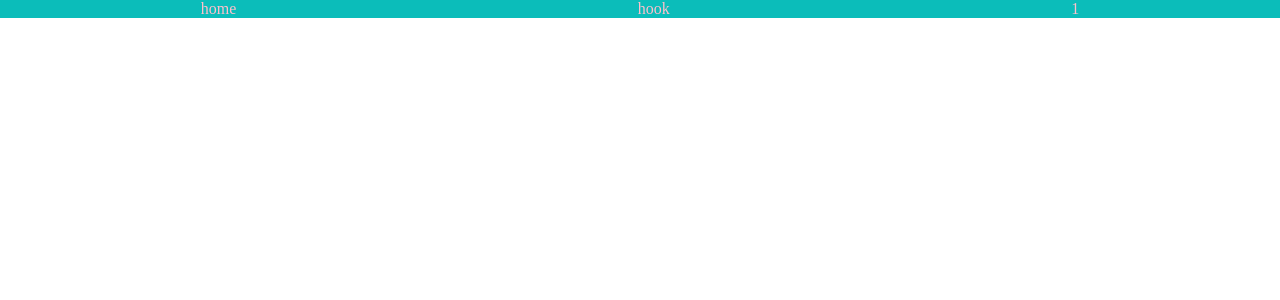
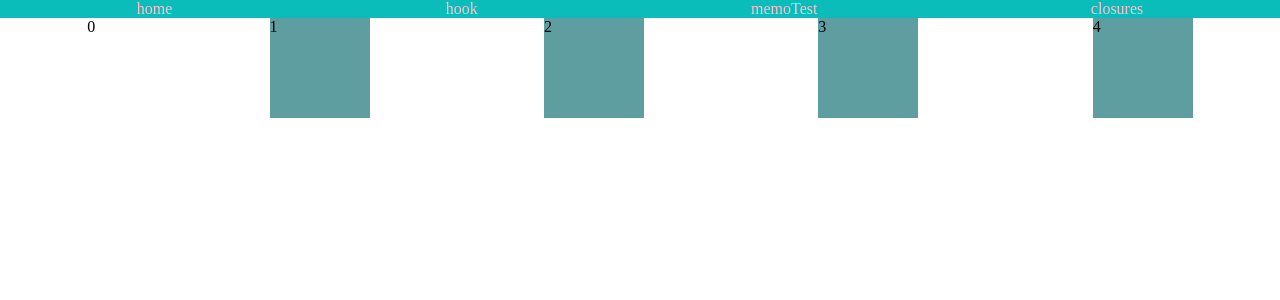
Before and after one commit to Sencool/Chowder, a React app: page /closures in a window 1280 px wide. Before the commit this address had no page. Shown: the top 300 px of the page. Built offline with nearby package versions, Linux system fonts and the light colour scheme.

Commit message:
feat: 添加闭包页面以及修改不正确的文件名

```diff
--- a/src/navMeta.js
+++ b/src/navMeta.js
@@ -8,8 +8,12 @@ const nav = [
         to: '/hook',
     },
     {
-        name: '1',
-        to: '/1',
+        name: 'memoTest',
+        to: '/memo-test',
+    },
+    {
+        name: 'closures',
+        to: '/closures',
     },
 ]
 
--- /dev/null
+++ b/src/pages/Closures/Closures.jsx
@@ -0,0 +1,34 @@
+import React, { useState } from 'react'
+import styles from './Closures.scss'
+
+export default function Closures() {
+    const [number, setNumber] = useState(0)
+    const add = (count) => {
+        // 使用闭包
+        return function () {
+            console.log(number)
+            setNumber(number + count)
+        }
+    }
+    const addDataSet = (e) => {
+        // 不使用闭包，可以让性能更好
+        setNumber(number + parseInt(e.target.dataset.count))
+    }
+    return (
+        <div className={styles.flex}>
+            {number}
+            <div className={styles.card} data-count={1} onClick={addDataSet}>
+                1
+            </div>
+            <div className={styles.card} onClick={add(2)}>
+                2
+            </div>
+            <div className={styles.card} onClick={add(3)}>
+                3
+            </div>
+            <div className={styles.card} onClick={add(4)}>
+                4
+            </div>
+        </div>
+    )
+}
--- /dev/null
+++ b/src/pages/Closures/Closures.scss
@@ -0,0 +1,10 @@
+.flex {
+    display: flex;
+    justify-content: space-around;
+}
+
+.card {
+    width: 100px;
+    height: 100px;
+    background-color: cadetblue;
+}
--- /dev/null
+++ b/src/pages/Closures/index.js
@@ -0,0 +1,3 @@
+import Closures from './Closures.jsx'
+
+export default Closures
--- a/src/pages/usePagniation/index.jsx
+++ b/src/pages/memoTest/index.jsx
@@ -4,9 +4,10 @@ function SubCounter({ onClick, data }) {
     console.log('SubCounter render')
     return <button onClick={onClick}>{data.number}</button>
 }
-SubCounter = memo(SubCounter)
+const SubCounterMemo = memo(SubCounter)
 
 let oldData, oldAddClick
+
 export default function Counter2() {
     console.log('Counter render')
     const [name, setName] = useState('计数器')
@@ -33,7 +34,7 @@ export default function Counter2() {
                 value={name}
                 onChange={(e) => setName(e.target.value)}
             />
-            <SubCounter data={data} onClick={addClick} />
+            <SubCounterMemo data={data} onClick={addClick} />
         </>
     )
 }
--- a/src/routers.jsx
+++ b/src/routers.jsx
@@ -2,7 +2,8 @@ import React from 'react'
 import { Routes, Route } from 'react-router-dom'
 import Home from './pages/home'
 import HooksShortcoming from './pages/hooksShortcoming'
-import Counter from './pages/usePagniation'
+import Counter from './pages/memoTest'
+import Closures from './pages/Closures'
 
 const Routers = () => {
     return (
@@ -10,7 +11,8 @@ const Routers = () => {
             <Route path="/" element={<Home />}></Route>
             <Route path="/home" element={<Home />}></Route>
             <Route path="/hooks" element={<HooksShortcoming />}></Route>
-            <Route path="/1" element={<Counter />}></Route>
+            <Route path="/memo-test" element={<Counter />}></Route>
+            <Route path="/closures" element={<Closures />}></Route>
         </Routes>
     )
 }
```
